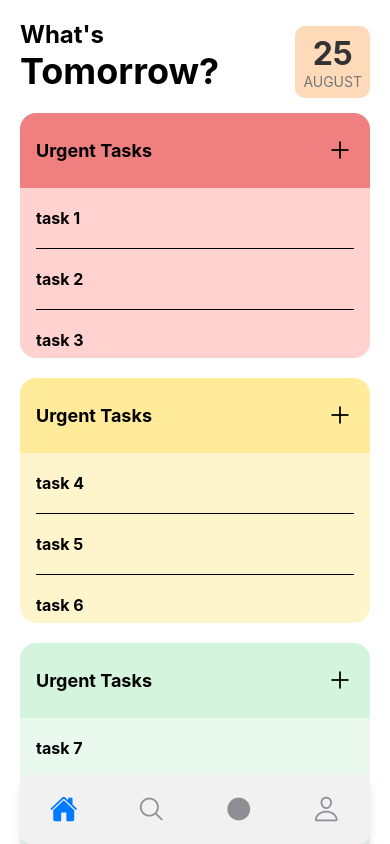
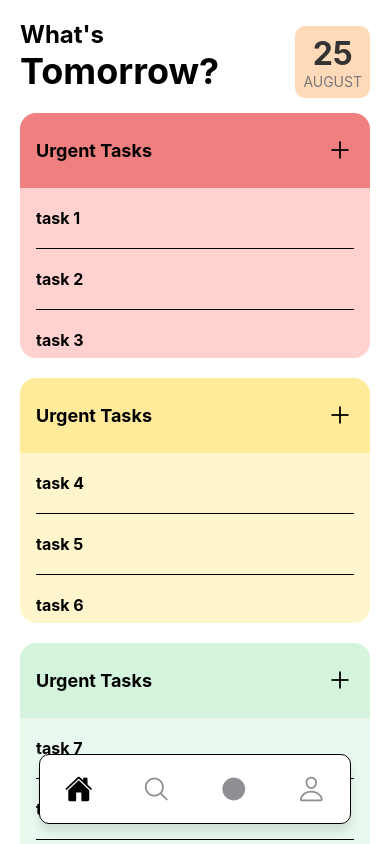
Before and after one commit to NishantGada/tomorrow-frontend, a React Native app: screen / in a window 390 px wide. Built offline with nearby package versions, Linux system fonts and the light colour scheme.

Commit message:
refactor: updates app bar UI

```diff
--- a/src/components/Appbar/Appbar.jsx
+++ b/src/components/Appbar/Appbar.jsx
@@ -29,7 +29,7 @@ export default function Appbar({ state, descriptors, navigation }) {
 						<Ionicons
 							name={iconName}
 							size={28}
-							color={focused ? '#007AFF' : '#8e8e93'}
+							color={focused ? "black" : '#8e8e93'}
 						/>
 					</TouchableOpacity>
 				);
@@ -41,20 +41,24 @@ export default function Appbar({ state, descriptors, navigation }) {
 const styles = StyleSheet.create({
 	container: {
 		position: 'absolute',
-		bottom: 0,
-		left: 20,
-		right: 20,
+		bottom: 20,
+
 		flexDirection: 'row',
-		backgroundColor: '#f1f1f1',
+		alignSelf: 'center',
+		alignItems: 'center',
+		justifyContent: 'space-around',
+
+		backgroundColor: "white",
 		borderRadius: 10,
+		width: "80%",
 		height: 70,
-		justifyContent: 'space-around',
-		alignItems: 'center',
 		shadowColor: '#000',
 		shadowOffset: { width: 0, height: 8 },
 		shadowOpacity: 0.1,
 		shadowRadius: 10,
 		elevation: 5,
+		borderWidth: 1.5,
+		borderColor: "black"
 	},
 	iconContainer: {
 		flex: 1,
```
